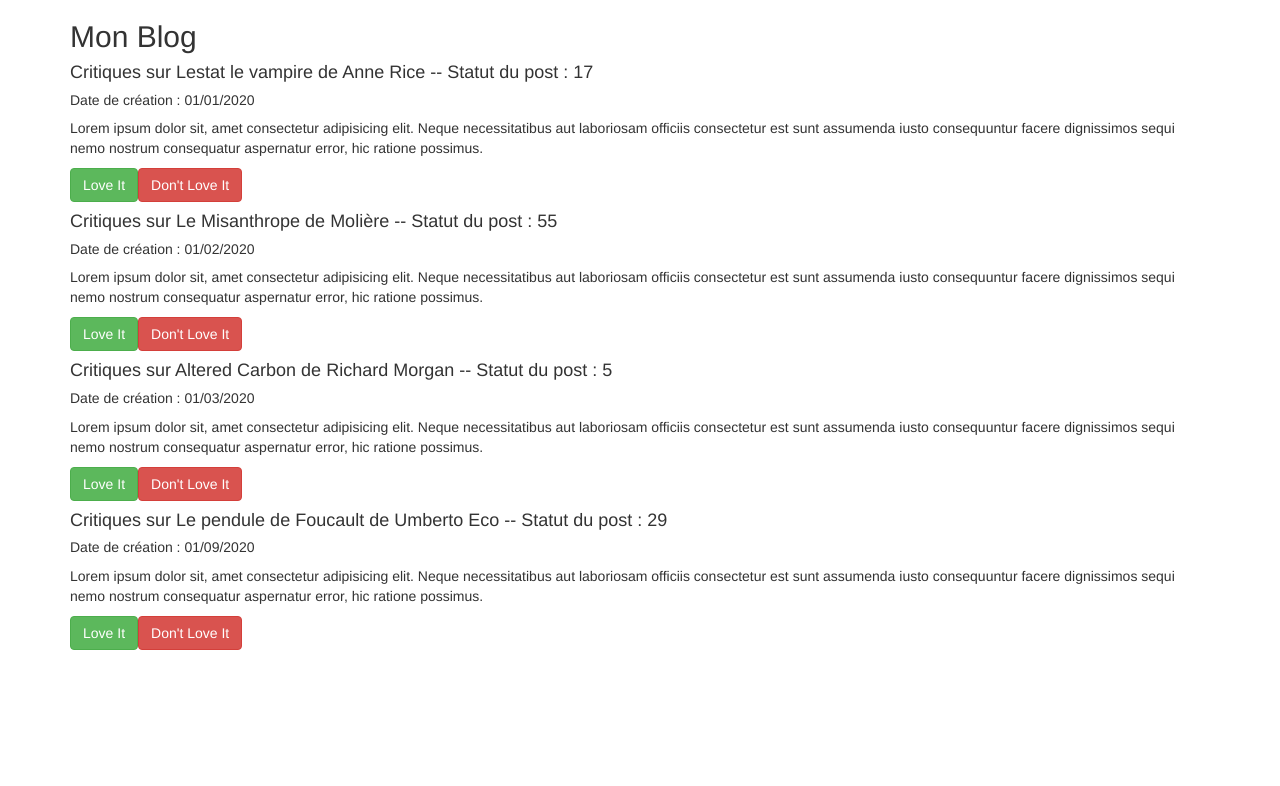
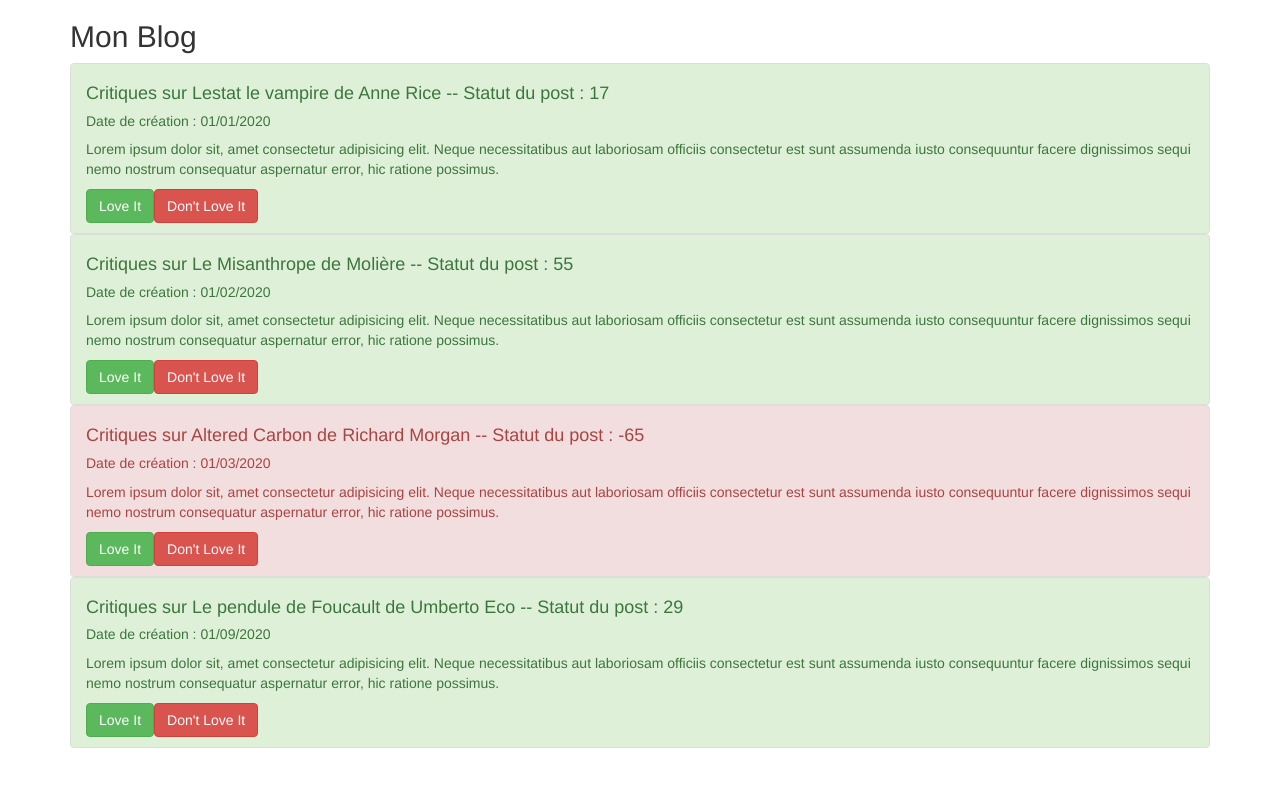
Before and after one commit to Cynnah/BlogOC, an Angular app: page / in a window 1280 px wide. Shown: the top 786 px of the page. Built offline with nearby package versions, Linux system fonts and the light colour scheme.

Commit message:
display with a list of post with directives

```diff
--- a/src/app/post-list-item-component/post-list-item-component.component.html
+++ b/src/app/post-list-item-component/post-list-item-component.component.html
@@ -1,12 +1,17 @@
-<div style="width:20px;height:20px;background-color:red;"
-    *ngIf="statusPost === 'éteint'"></div>
+<li [ngClass]="{'list-group-item': true,
+                'list-group-item-success': statusPost >= 0,
+                'list-group-item-danger': statusPost  < 0}">
+    <div
+        style="background-color:red;"
+        *ngIf="statusPost <= 0"></div>
+        <h4>{{postName}}  --  Statut du post : {{ getStatus() }}</h4>
 
-<h4>{{postName}}  --  Statut du post : {{ getStatus() }}</h4>
+        <h5>Date de création : {{ creationPost }}</h5>
 
-<h5>Date de création : {{ creationPost }}</h5>
+        <p>Lorem ipsum dolor sit, amet consectetur adipisicing elit. Neque necessitatibus aut laboriosam officiis consectetur est sunt assumenda iusto consequuntur facere dignissimos sequi nemo nostrum consequatur aspernatur error, hic ratione possimus.</p>
 
-<p>Lorem ipsum dolor sit, amet consectetur adipisicing elit. Neque necessitatibus aut laboriosam officiis consectetur est sunt assumenda iusto consequuntur facere dignissimos sequi nemo nostrum consequatur aspernatur error, hic ratione possimus.</p>
+        <button class="btn btn-success" (click)="onLoveIt()">Love It</button>
 
-<button class="btn btn-success" (click)="onLoveIt()">Love It</button>
+        <button class="btn btn-danger">Don't Love It</button>
 
-<button class="btn btn-danger">Don't Love It</button>
+</li>
--- a/src/app/post-list-item-component/post-list-item-component.component.ts
+++ b/src/app/post-list-item-component/post-list-item-component.component.ts
@@ -8,7 +8,7 @@ import { Component, OnInit, Input } from '@angular/core';
 export class PostListItemComponentComponent implements OnInit {
 
   @Input() postName: string;
-  @Input() statusPost : string;
+  @Input() statusPost : Number;
   @Input() creationPost: Date;
 
   constructor() { }
@@ -20,6 +20,14 @@ export class PostListItemComponentComponent implements OnInit {
     return this.statusPost
   }
 
+  getColor() {
+    if(this.statusPost >= 0) {
+      return 'green';
+    } else if(this.statusPost <= 0) {
+      return 'red';
+    }
+  }
+
   onLoveIt() {
     console.log("LOVE IT --> +1")
   }
--- a/src/app/post-list/post-list.component.ts
+++ b/src/app/post-list/post-list.component.ts
@@ -28,7 +28,7 @@ export class PostListComponent implements OnInit {
     {
       name: 'Critiques sur Altered Carbon de Richard Morgan',
       content: 'Lorem ipsum dolor sit, amet consectetur adipisicing elit. Neque necessitatibus aut laboriosam officiis consectetur est sunt assumenda iusto consequuntur facere dignissimos sequi nemo nostrum consequatur aspernatur error, hic ratione possimus.',
-      loveIts: 5,
+      loveIts: -65,
       created_at: '01/03/2020'
     },
     {
```
